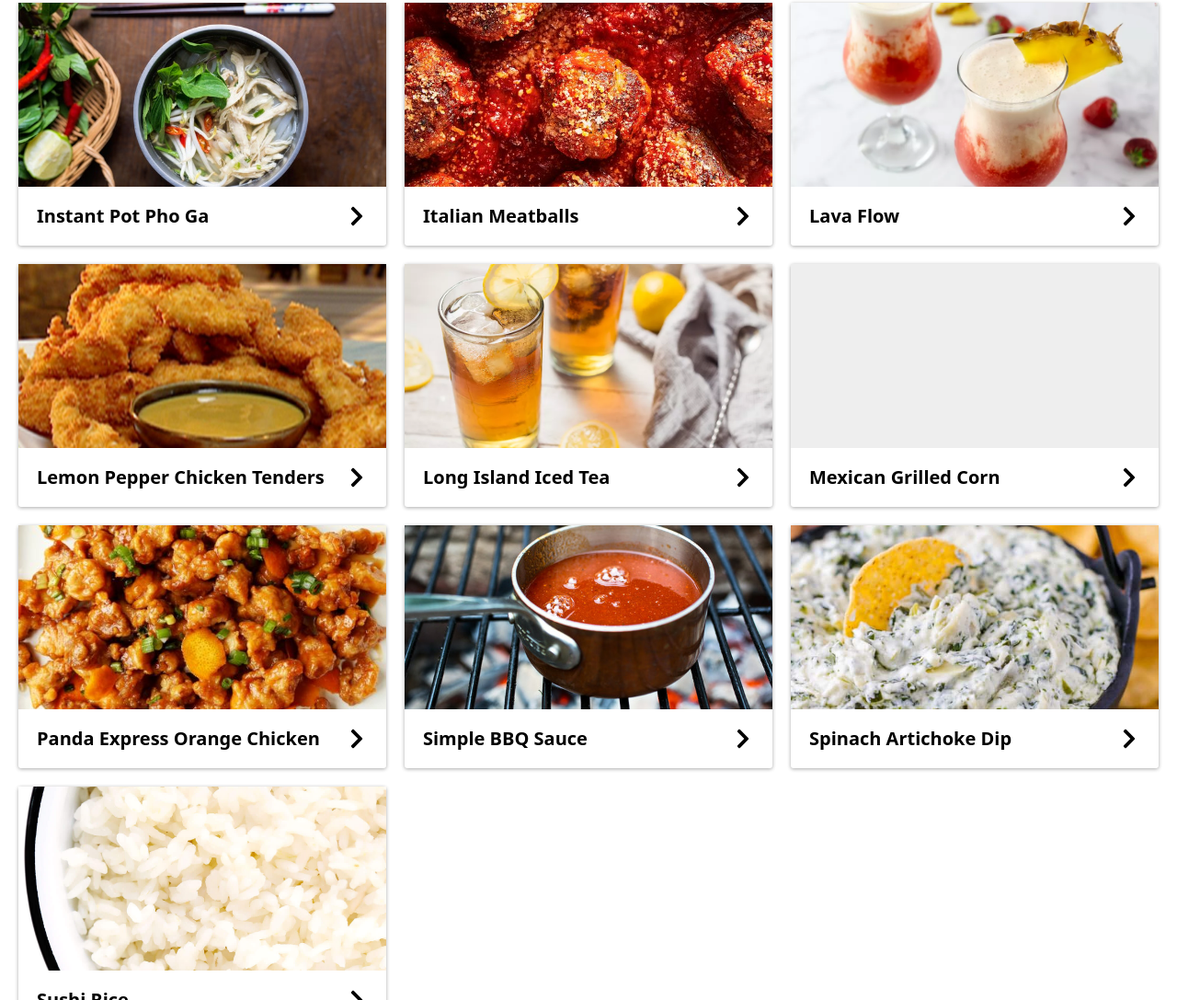
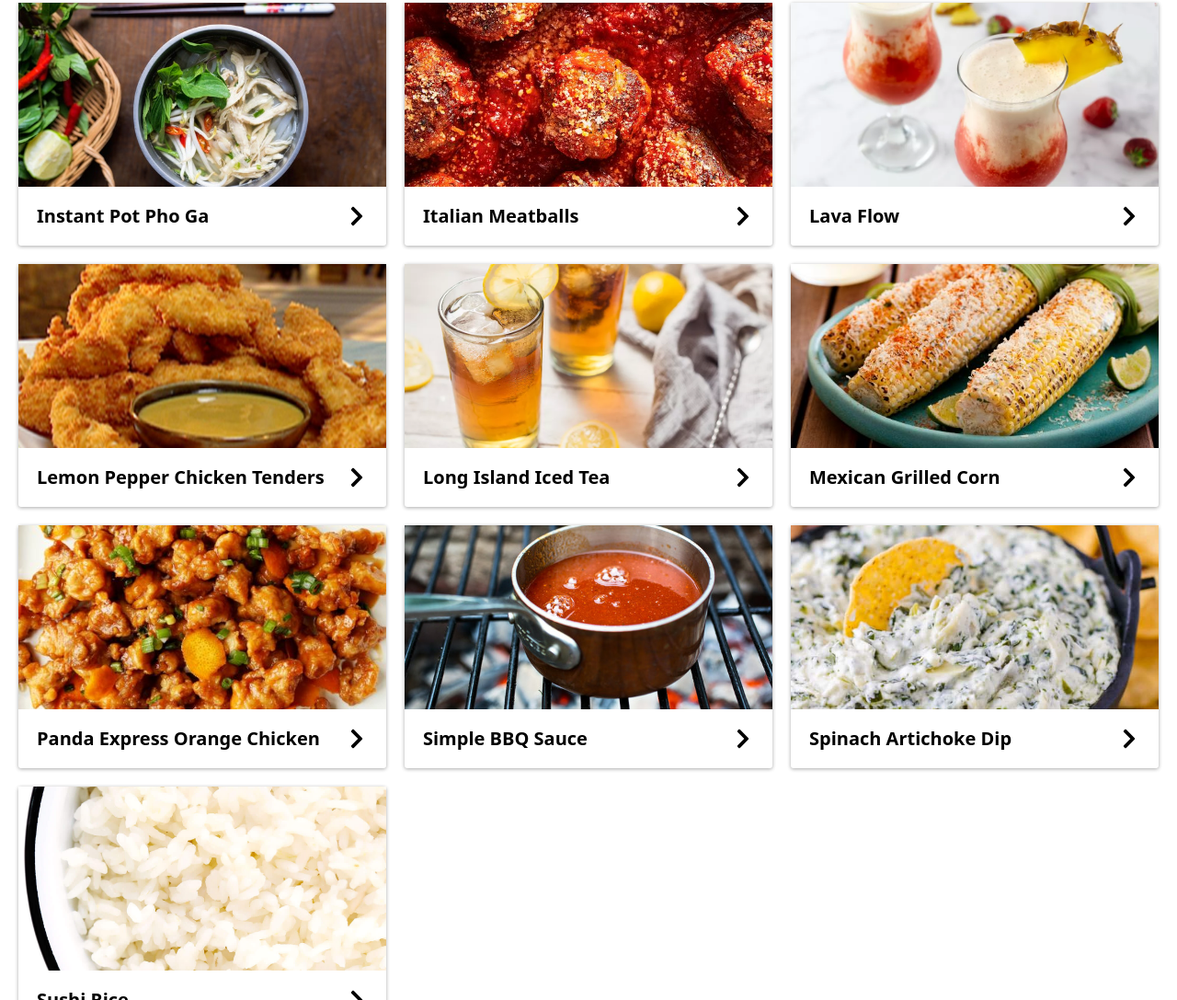
Before and after one commit to likens/recipes, a Gatsby site: page / in a window 1280 px wide. Shown: the part 939-2026 px from the top of the page at 92% size. Built offline with nearby package versions, Linux system fonts and the light colour scheme; Gatsby itself is replaced by a stand-in of ours.

Commit message:
Update Recipe “mexican-grilled-corn”

```diff
--- a/src/pages/recipes/mexican-grilled-corn.md
+++ b/src/pages/recipes/mexican-grilled-corn.md
@@ -6,6 +6,7 @@ inspiredby: https://www.foodnetwork.com/recipes/tyler-florence/mexican-grilled-c
 preptime: "5"
 cooktime: "20"
 servingsize: "4"
+image: /img/1382539713661.jpeg
 ingredients:
   - name: ears of corn
     quantity: "4"
```
Also changed, not shown: static/img/1382539713661.jpeg (added).
